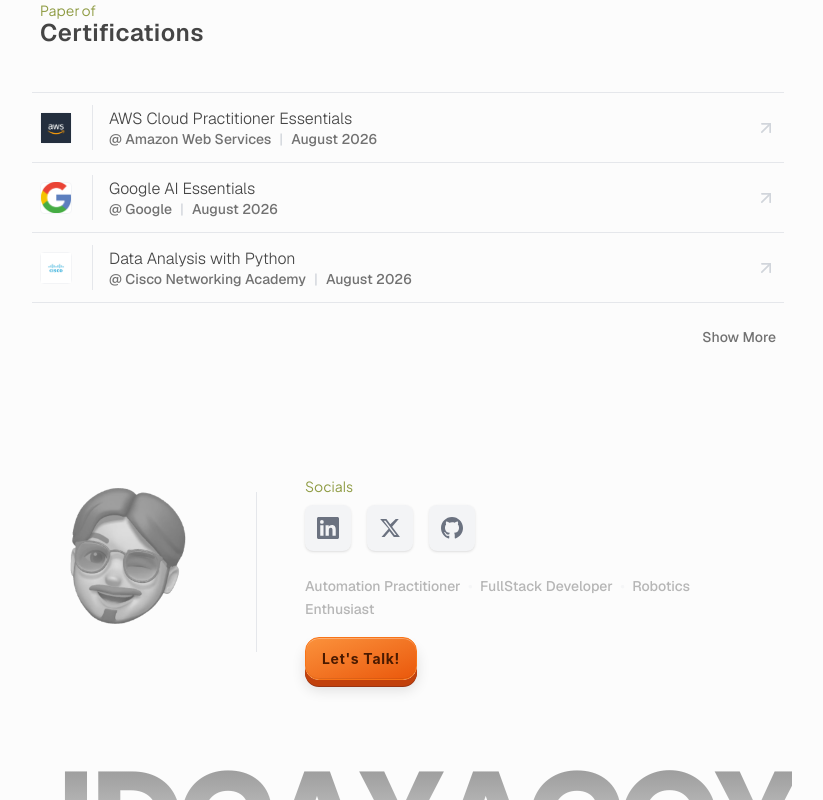
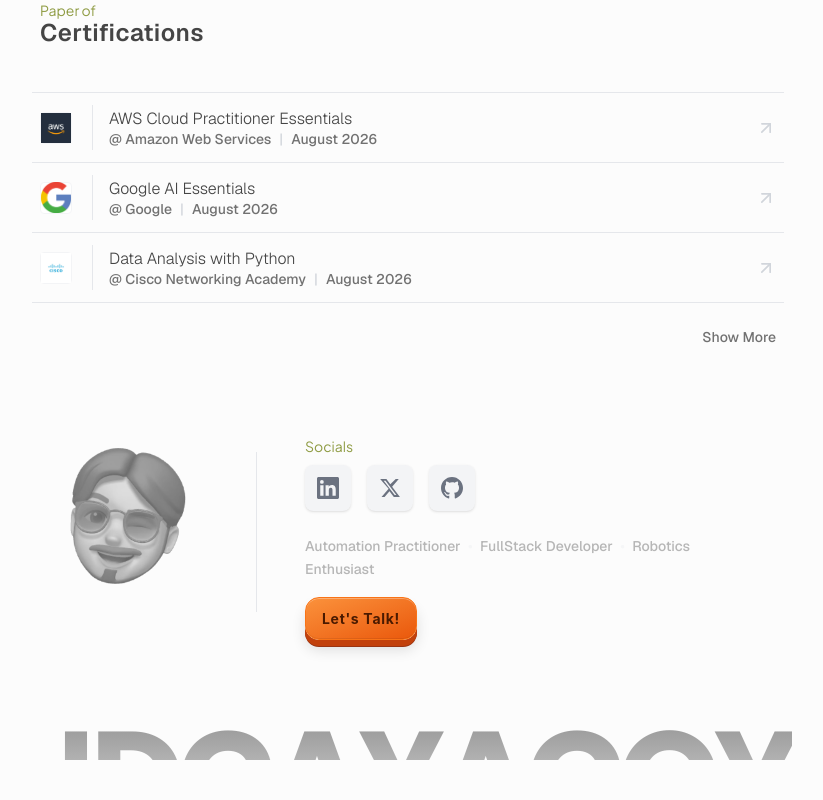
Before and after one commit to JDgayagoy/jdg, a Next.js app: page / in a window 1280 px wide. Shown: the part 2433-3233 px from the top of the page, without its empty margins (232-1055 px from the left). After the commit the page ends 3193 px from the top, so only its background shows below. Built offline with nearby package versions, Linux system fonts and the light colour scheme; no server answers.

Commit message:
fixed footer top margin

```diff
--- a/app/components/Footer.tsx
+++ b/app/components/Footer.tsx
@@ -41,7 +41,7 @@ export default function Footer() {
     ];
 
     return (
-        <footer className="relative w-full py-20 px-6 overflow-hidden flex flex-col items-center">
+        <footer className="relative w-full py-20 px-6 -mt-10 overflow-hidden flex flex-col items-center">
             <div className="relative z-10 w-full max-w-3xl flex flex-col md:flex-row items-center md:items-start gap-12">
                 {/* Left: Illustration/Image */}
                 <div className="w-40 h-40 relative">
```
